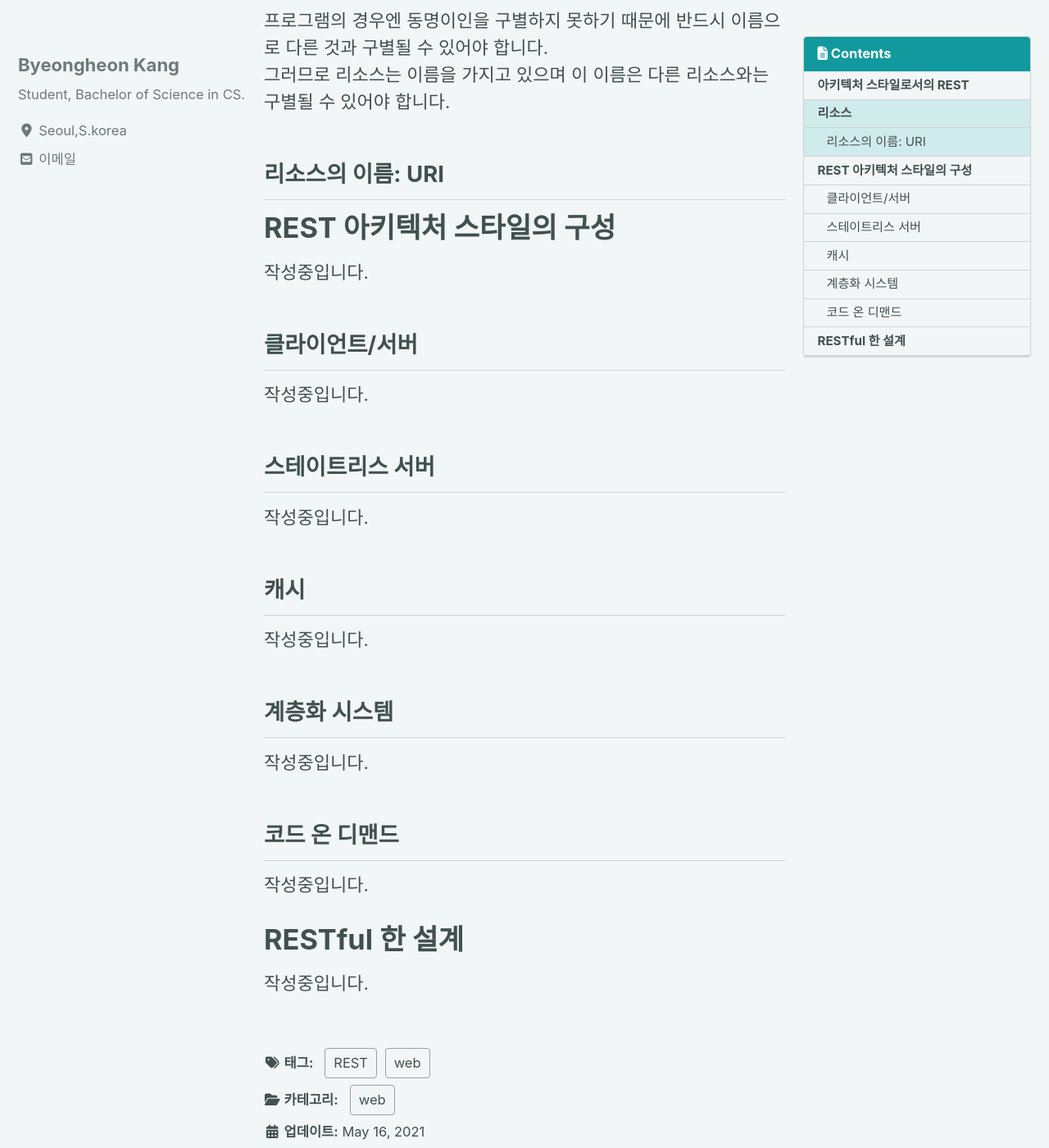
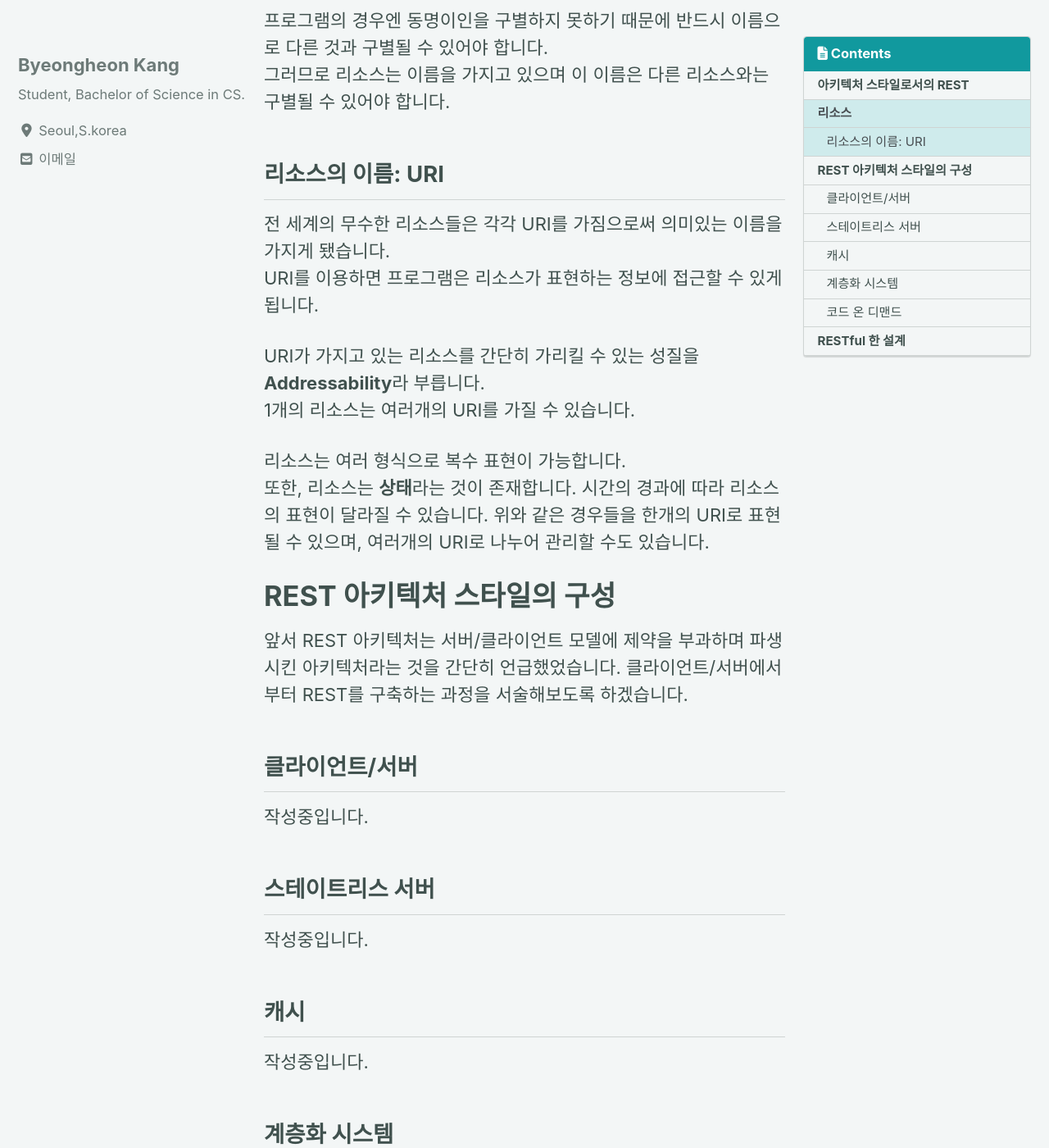
Before and after one commit to devtrail42/devtrail42.github.io, a Jekyll site: the page built from _posts/2021-05-16-93.md, in a window 1280 px wide and 1400 px high, scrolled down 1830 px. Shown: the whole window at 82% size. Built offline with Jekyll 4.4.1, drawn with Linux system fonts in a browser that asks for light colours; cached includes are drawn as plain includes; nearby versions of some CDN libraries; comment, search, counter and statistics services are not loaded.

Commit message:
edit post /REST

```diff
--- a/_posts/2021-05-16-93.md
+++ b/_posts/2021-05-16-93.md
@@ -48,10 +48,20 @@ REST에 있어 중요한 개념의 하나로 **리소스**라는 개념이 있
 그러므로 리소스는 이름을 가지고 있으며 이 이름은 다른 리소스와는 구별될 수 있어야 합니다.
 
 ## 리소스의 이름: URI
+전 세계의 무수한 리소스들은 각각 URI를 가짐으로써 의미있는 이름을 가지게 됐습니다.
+URI를 이용하면 프로그램은 리소스가 표현하는 정보에 접근할 수 있게 됩니다.
+
+URI가 가지고 있는 리소스를 간단히 가리킬 수 있는 성질을 **Addressability**라 부릅니다.
+1개의 리소스는 여러개의 URI를 가질 수 있습니다.
+
+리소스는 여러 형식으로 복수 표현이 가능합니다.
+또한, 리소스는 **상태**라는 것이 존재합니다. 시간의 경과에 따라 리소스의 표현이 달라질 수 있습니다.
+위와 같은 경우들을 한개의 URI로 표현될 수 있으며, 여러개의 URI로 나누어 관리할 수도 있습니다.
 
 
 # REST 아키텍처 스타일의 구성
-작성중입니다.
+앞서 REST 아키텍처는 서버/클라이언트 모델에 제약을 부과하며 파생시킨 아키텍처라는 것을 간단히 언급했었습니다.
+클라이언트/서버에서 부터 REST를 구축하는 과정을 서술해보도록 하겠습니다.
 ## 클라이언트/서버
 작성중입니다.
 ## 스테이트리스 서버
```
